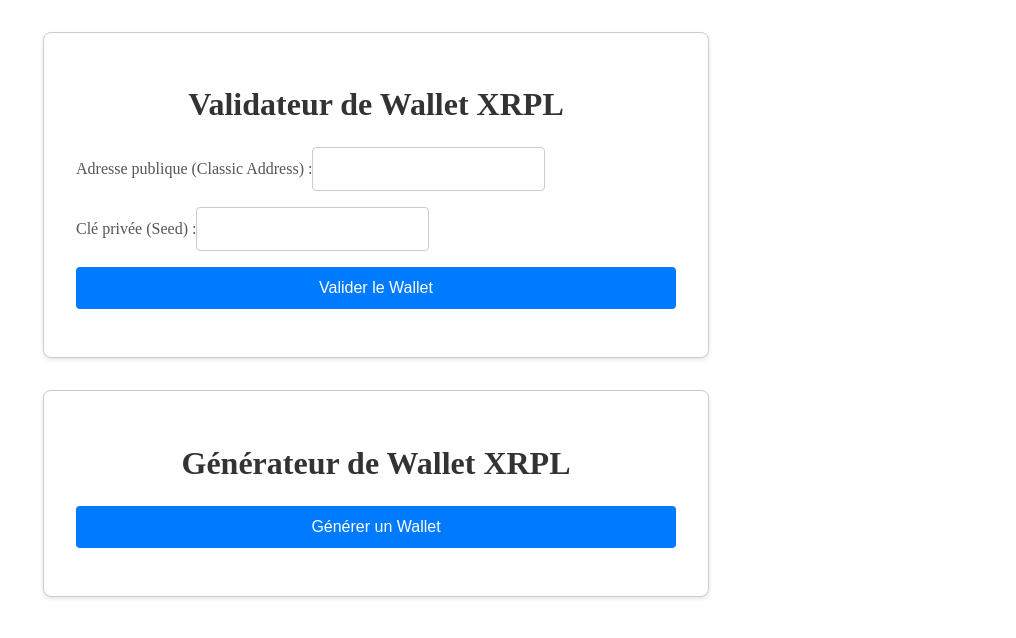
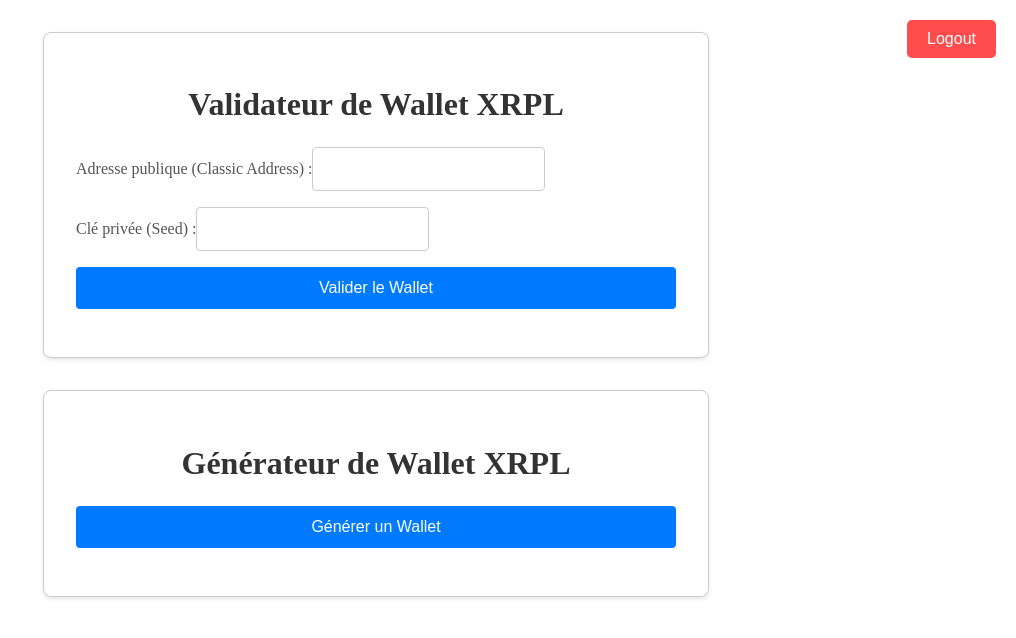
Before and after one commit to Personal-Projects-Loic/tune-down, a React (Vite) app in the folder tunedown/: page / in a window 1280 px wide. Shown: the top 638 px of the page, without its empty margins (264-1280 px from the left). Built offline with nearby package versions, Linux system fonts and the light colour scheme; no server answers; sample sign-in values are in the browser's storage.

Commit message:
[ADD] - private routes + deconnection button

```diff
--- a/tunedown/src/App.tsx
+++ b/tunedown/src/App.tsx
@@ -1,7 +1,10 @@
+// App.tsx
+import React from "react";
 import Wallet from "./pages/Home";
 import Login from "./components/OAuth/Login";
 import Signup from "./components/OAuth/SignUp";
 import { BrowserRouter as Router, Routes, Route } from "react-router-dom";
+import PrivateRoute from "./components/PrivateRoute";
 import "./App.css";
 
 const App: React.FC = () => {
@@ -12,9 +15,9 @@
           <Route
             path="/"
             element={
-              <>
+              <PrivateRoute>
                 <Wallet />
-              </>
+              </PrivateRoute>
             }
           />
           <Route path="/login" element={<Login />} />
--- a/tunedown/src/components/OAuth/Auth.css
+++ b/tunedown/src/components/OAuth/Auth.css
@@ -96,6 +96,23 @@
     text-decoration: underline;
 }
 
+.logout-button {
+    position: absolute;
+    top: 20px;
+    right: 20px;
+    padding: 10px 20px;
+    background-color: #ff4d4d;
+    color: white;
+    border: none;
+    border-radius: 5px;
+    cursor: pointer;
+    font-size: 16px;
+}
+
+.logout-button:hover {
+    background-color: #ff1a1a;
+}
+
 @media (max-width: 680px) {
     .auth-container {
         max-width: 600px;
--- /dev/null
+++ b/tunedown/src/components/OAuth/DeconnectionButton.tsx
@@ -0,0 +1,27 @@
+import React from "react";
+import { signOut } from "firebase/auth";
+import { auth } from "../../firebase";
+import { useNavigate } from "react-router-dom";
+
+const DeconnectionButton: React.FC = () => {
+  const navigate = useNavigate();
+
+  const handleLogout = async () => {
+    try {
+      await signOut(auth);
+      navigate("/login");
+    } catch (error) {
+      console.error("Error logging out:", error);
+    }
+  };
+
+  return (
+    <div>
+      <button onClick={handleLogout} className="logout-button">
+        Logout
+      </button>
+    </div>
+  );
+};
+
+export default DeconnectionButton;
--- /dev/null
+++ b/tunedown/src/components/PrivateRoute.tsx
@@ -0,0 +1,17 @@
+import React from "react";
+import { Navigate } from "react-router-dom";
+import { auth } from "../firebase";
+
+const PrivateRoute: React.FC<{ children: React.ReactNode }> = ({
+  children,
+}) => {
+  const user = auth.currentUser;
+
+  if (!user) {
+    return <Navigate to="/login" />;
+  }
+
+  return <>{children}</>;
+};
+
+export default PrivateRoute;
--- a/tunedown/src/pages/Home.tsx
+++ b/tunedown/src/pages/Home.tsx
@@ -1,5 +1,6 @@
 import WalletGenerator from "../components/Wallet/WalletGenerator";
 import WalletValidator from "../components/Wallet/WalletValidator";
+import DeconnectionButton from "../components/OAuth/DeconnectionButton";
 import "../App.css";
 
 function Home() {
@@ -11,6 +12,9 @@
       <div>
         <WalletGenerator />
       </div>
+      <div>
+        <DeconnectionButton />
+      </div>
     </div>
   );
 }
```
